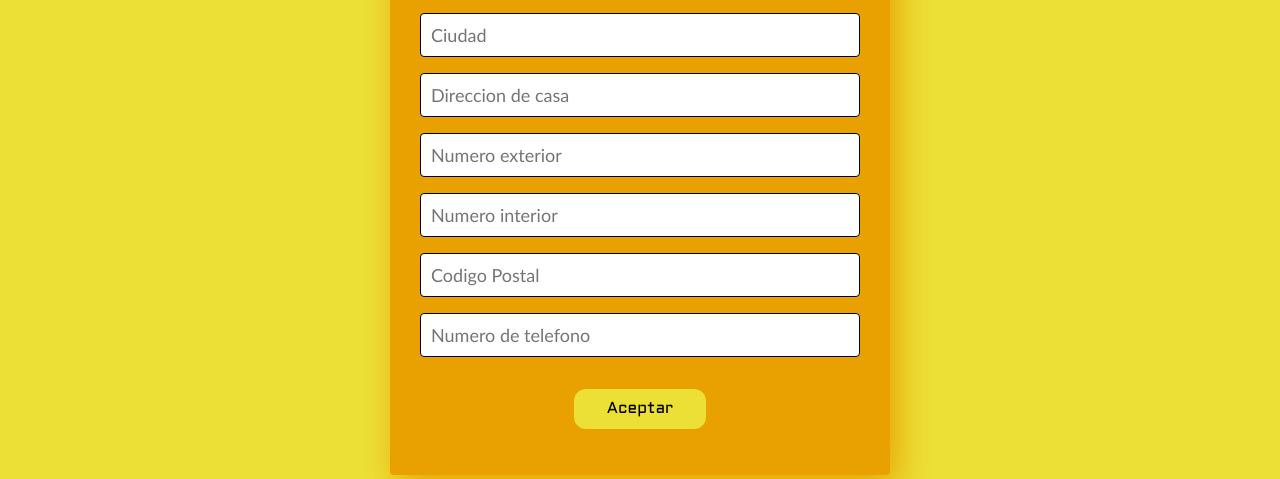
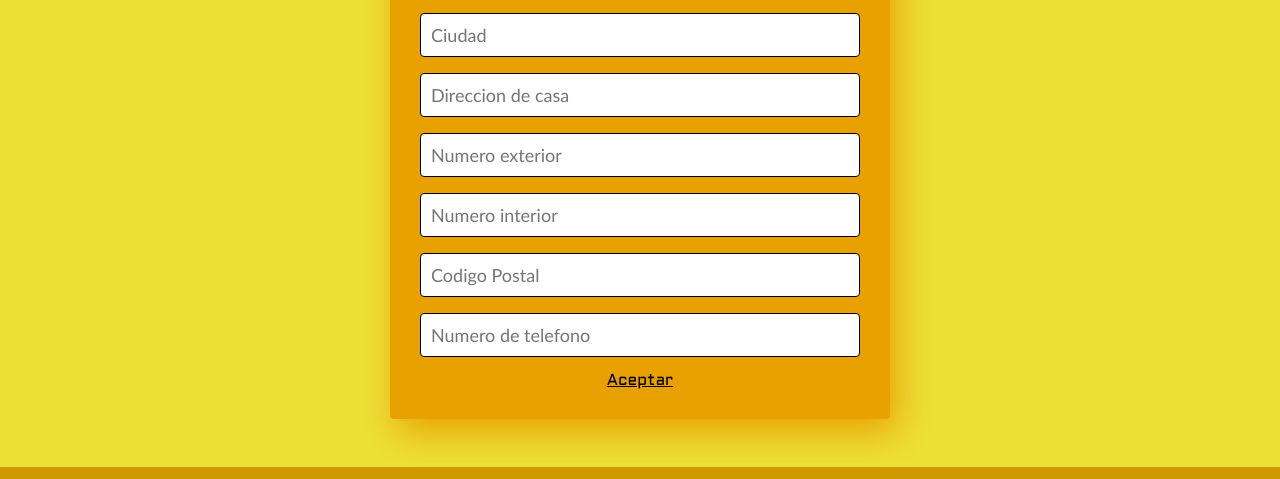
Before and after one commit to GiselRegalado/DatosEnvio, a plain HTML site: page index.html in a window 1280 px wide. Shown: the part 219-698 px from the top of the page. Drawn offline with Linux system fonts and the light colour scheme; files whose address does not match are found by name.

Commit message:
Update index.html

```diff
--- a/index.html
+++ b/index.html
@@ -44,7 +44,8 @@
     <input class="controls" type="number" name="correo" id="correo" placeholder="Codigo Postal">
     <input class="controls" type="tel" name="correo" id="correo" placeholder="Numero de telefono">
 
-   <button class="botons" onclick="window.location.href='https://giselregalado.github.io/ConfirmarCompra/';">Aceptar</button>
+   <a href="https://giselregalado.github.io/ConfirmarCompra/" class="boton-link">Aceptar</a>
+
 
     </form>
   </section>
```
